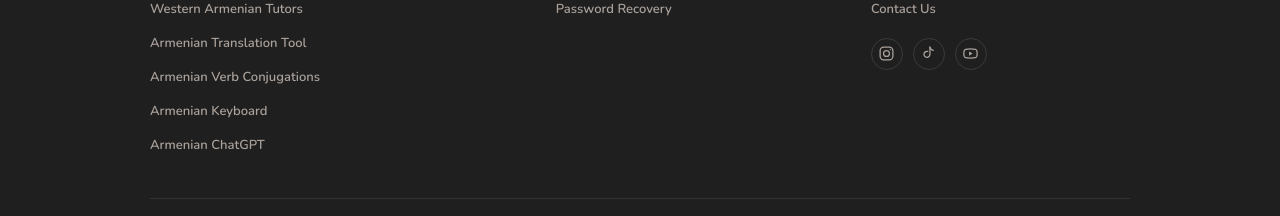
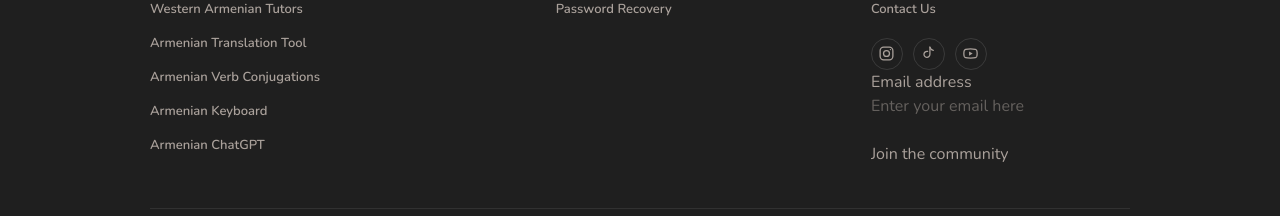
Before and after one commit to elleynote/word-conjugation, a Next.js app: page / in a window 1280 px wide. Shown: the part 1826-2042 px from the top of the page. Built offline with nearby package versions, Linux system fonts and the light colour scheme.

Commit message:
feat: add compact footer Mailchimp signup

```diff
--- a/src/components/Footer.tsx
+++ b/src/components/Footer.tsx
@@ -43,6 +43,9 @@ const SOCIAL_LINKS = [
   ["YouTube", "https://www.youtube.com/@TunOnlineArmenianSchool"],
 ] as const;
 
+const MAILCHIMP_ACTION =
+  "https://tunapp.us5.list-manage.com/subscribe/post?u=cf919aa58fa15934e1e2a04a0&id=3feeed30f4&f_id=00a043edf0";
+
 function SocialIcon({ label }: { label: (typeof SOCIAL_LINKS)[number][0] }) {
   if (label === "Instagram") {
     return (
@@ -68,6 +71,45 @@ function SocialIcon({ label }: { label: (typeof SOCIAL_LINKS)[number][0] }) {
       <path d="M21 8.2a3 3 0 0 0-2.1-2.1C17.2 5.6 12 5.6 12 5.6s-5.2 0-6.9.5A3 3 0 0 0 3 8.2 31 31 0 0 0 2.6 12 31 31 0 0 0 3 15.8a3 3 0 0 0 2.1 2.1c1.7.5 6.9.5 6.9.5s5.2 0 6.9-.5a3 3 0 0 0 2.1-2.1 31 31 0 0 0 .4-3.8 31 31 0 0 0-.4-3.8Z" />
       <path d="m10 9 5 3-5 3Z" className={styles.iconFill} />
     </svg>
+  );
+}
+
+function MailchimpSignup() {
+  return (
+    <form
+      className={styles.signupForm}
+      action={MAILCHIMP_ACTION}
+      method="post"
+      target="_blank"
+      aria-label="Join the community"
+    >
+      <label className={styles.srOnly} htmlFor="footer-email">
+        Email address
+      </label>
+      <input
+        className={styles.signupInput}
+        id="footer-email"
+        type="email"
+        name="EMAIL"
+        placeholder="Enter your email here"
+        autoComplete="email"
+        required
+      />
+      <div className={styles.honeypot} aria-hidden="true">
+        <input
+          type="text"
+          name="b_cf919aa58fa15934e1e2a04a0_3feeed30f4"
+          tabIndex={-1}
+          defaultValue=""
+        />
+      </div>
+      <input
+        className={styles.signupButton}
+        type="submit"
+        name="subscribe"
+        value="Join the community"
+      />
+    </form>
   );
 }
 
@@ -104,6 +146,7 @@ export function Footer() {
               </ul>
 
               {group.title === "Company" ? (
+                <>
                   <div className={styles.socialLinks} aria-label="Social media">
                     {SOCIAL_LINKS.map(([label, href]) => (
                       <a
@@ -118,6 +161,8 @@ export function Footer() {
                       </a>
                     ))}
                   </div>
+                  <MailchimpSignup />
+                </>
               ) : null}
             </nav>
           ))}
```
Lines whose indentation alone changed are shown as unchanged.
